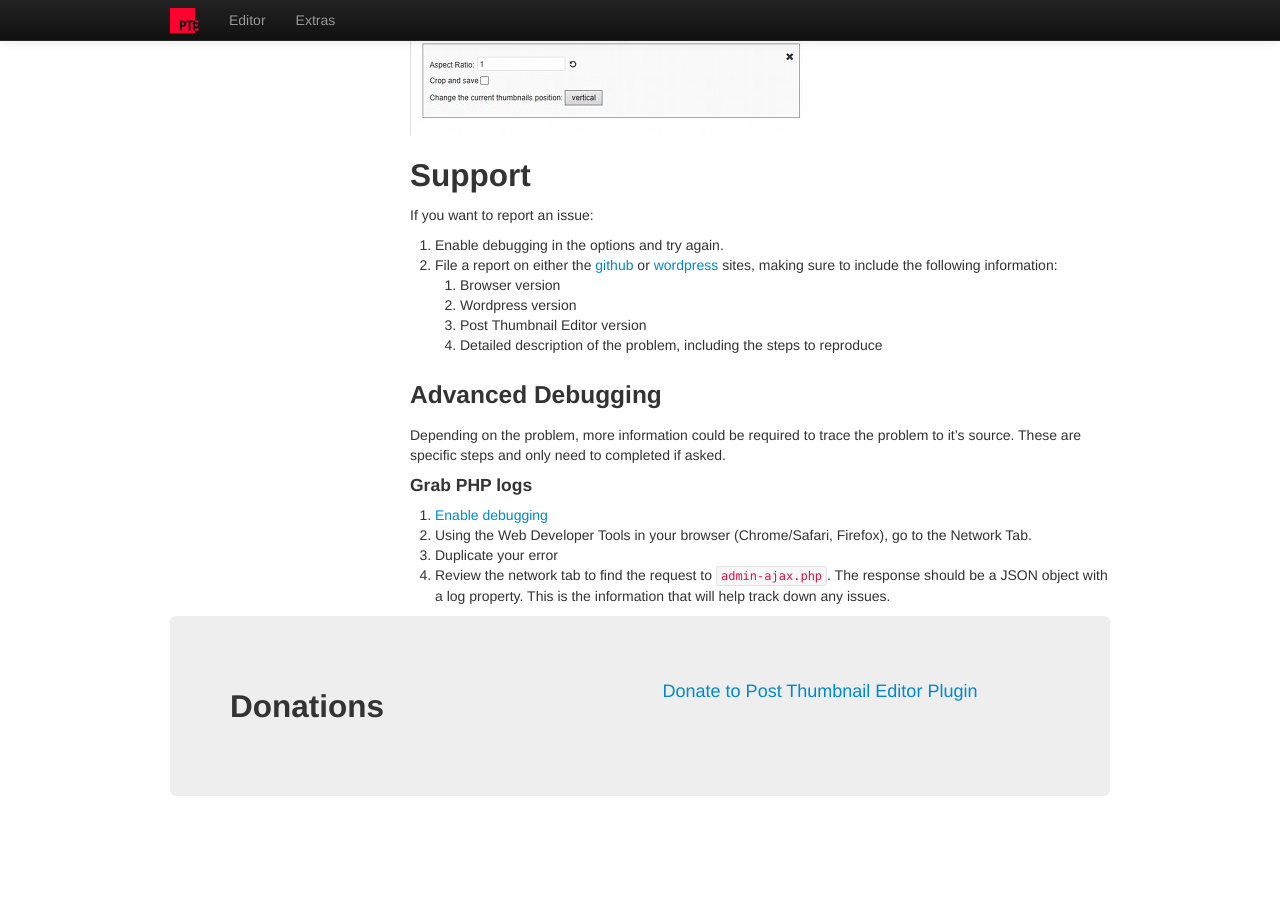
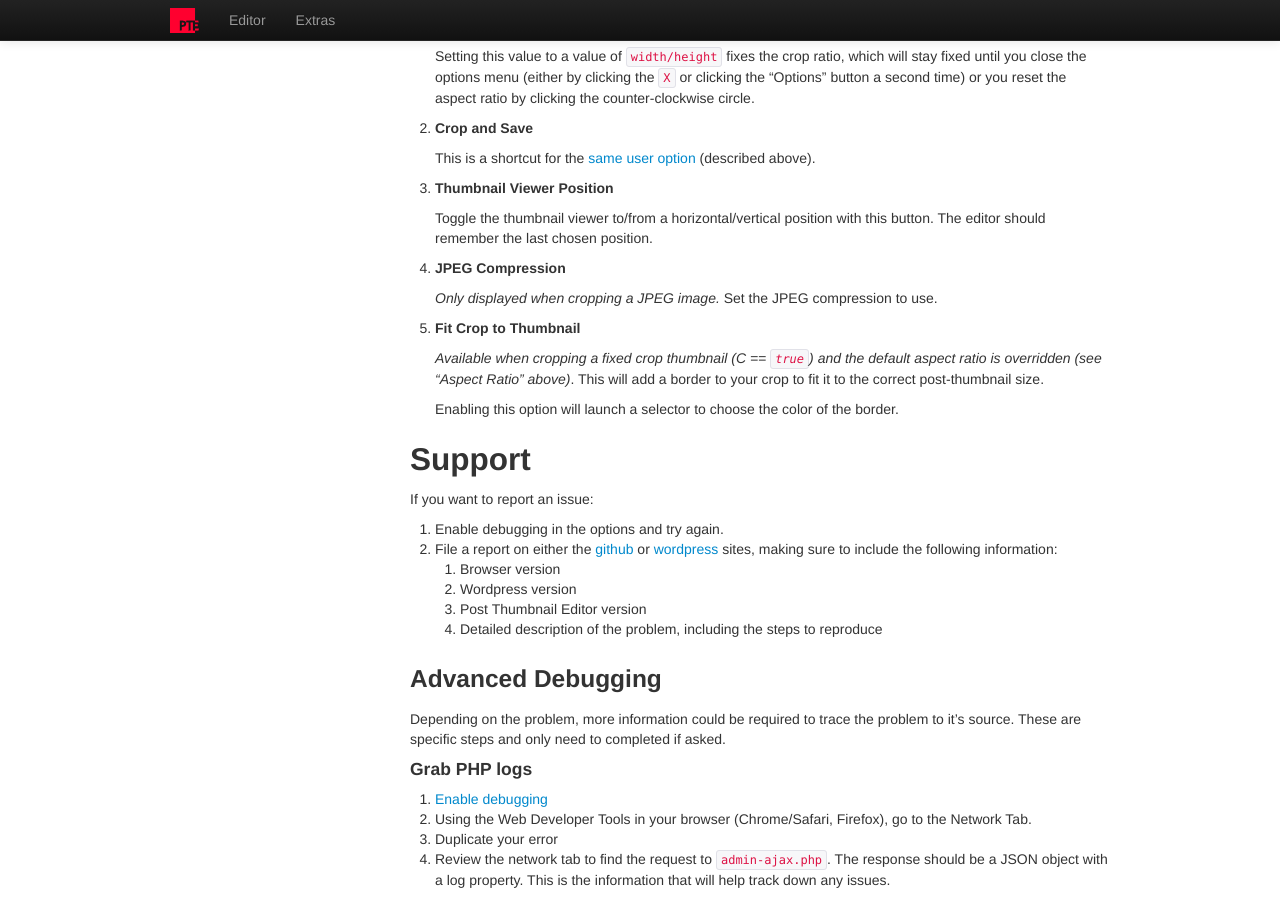
Before and after one commit to sewpafly/post-thumbnail-editor, a Jekyll site: the page built from editor/index.md, in a window 1280 px wide and 900 px high, scrolled down 4685 px. Built offline with Jekyll 4.4.1, drawn with Linux system fonts in a browser that asks for light colours; Markdown is read by kramdown in place of the engine named in the settings; a script that is not in the unit is left out; before the commit the page ends 5511 px from its top, so only the background shows below that; some of the changed text lies outside the part shown.

Commit message:
Update for 2.3.0

```diff
--- a/_config.yml
+++ b/_config.yml
@@ -1,6 +1,6 @@
 destination: /tmp/jekyll
 baseurl: /post-thumbnail-editor/
-markdown: redcarpet
+markdown: kramdown
 pygments: true
 permalink: "/:title"
 
@@ -20,3 +20,6 @@ redcarpet:
     - "strikethrough"
     - "superscript"
     - "underline"
+
+kramdown:
+   input: GFM
--- a/editor/index.md
+++ b/editor/index.md
@@ -38,6 +38,8 @@ browser.
   user interface
 * Set the JPEG compression
 * Avoids caching/CDN problems by changing the thumbnail filename
+* Will fit a crop to a given post-thumbnail size by adding a border to the
+  image.
 
 [rc]: http://codex.wordpress.org/Roles_and_Capabilities
 
@@ -97,7 +99,9 @@ Site Admininstrators have access to change the following options:
 2. **JPEG Compression**
 
    Set the compression value. *Only applies to modifying `.jpg` images*.
+
    * `0` = lowest quality, smallest filesize
+
    * `100` = highest quality, largest filesize
 
    *Defaults to 90*
@@ -150,6 +154,8 @@ In the editor you might notice the Options button. Don't touch it. Just kidding,
 do whatever you want with it. But if you do click it, it should expose some
 settings.
 
+![Advanced Cropping Techniques](crop-options.jpg)
+
 1. **Aspect Ratio**
 
    Setting this value to a value of `width/height` fixes the crop ratio, which
@@ -159,14 +165,26 @@ settings.
 
 2. **Crop and Save**
 
-   This is a shortcut for the [same user option](#toc_5) (described above).
+   This is a shortcut for the [same user option](#user-options) (described above).
 
 3. **Thumbnail Viewer Position**
 
    Toggle the thumbnail viewer to/from a horizontal/vertical position with this
    button. The editor should remember the last chosen position.
 
-![Advanced Cropping Techniques](crop-options.jpg)
+4. **JPEG Compression**
+
+   *Only displayed when cropping a JPEG image.* Set the JPEG compression to use.
+
+5. **Fit Crop to Thumbnail**
+
+   *Available when cropping a fixed crop thumbnail (C == `true`) and the default
+   aspect ratio is overridden (see "Aspect Ratio" above)*. This will add a
+   border to your crop to fit it to the correct post-thumbnail size.
+
+   Enabling this option will launch a selector to choose the color of the
+   border.
+
 
 ## Support
 
```
Also changed, not shown: other parts of editor/index.md (+1 -1 lines), assets/js/page.js (+1 -33 lines), editor/crop-options.jpg.
